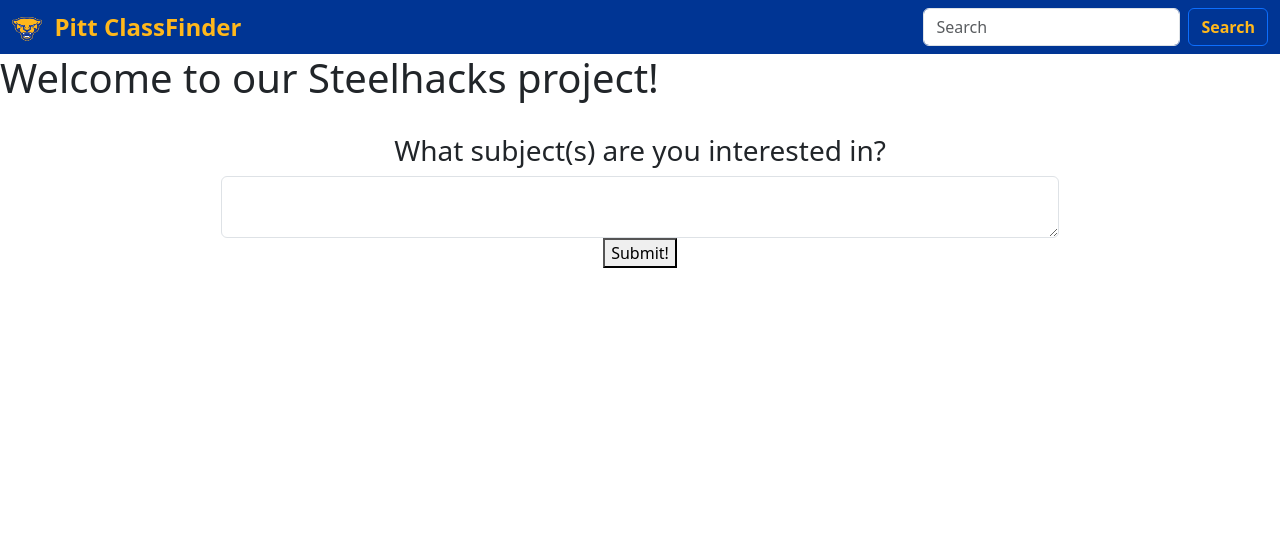
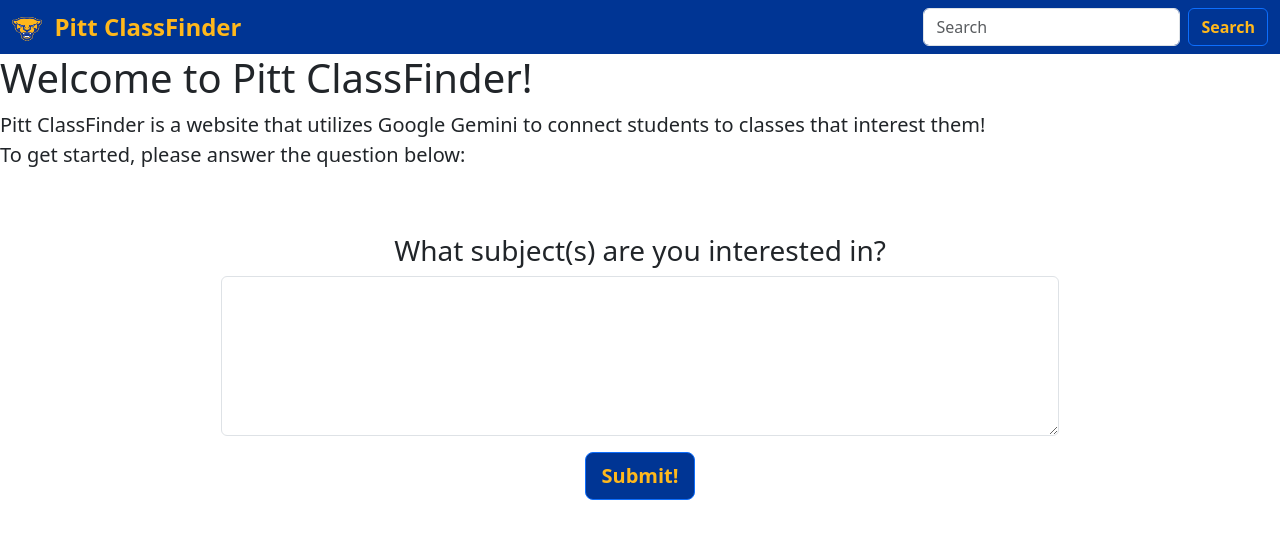
Before and after one commit to LOB628/steelhacks2024, a React (Vite) app in the folder steelhacks2024/: page / in a window 1280 px wide. Shown: the top 538 px of the page. Built offline with nearby package versions, Linux system fonts and the light colour scheme.

Commit message:
Frontend / Project description

```diff
--- a/steelhacks2024/src/App.tsx
+++ b/steelhacks2024/src/App.tsx
@@ -6,8 +6,6 @@
   return (
     <>
       <NavBar />
-      <h1>Welcome to our Steelhacks project!</h1>
-      <br />
       <HomeScreen />
     </>
   )
--- a/steelhacks2024/src/components/HomeScreen.tsx
+++ b/steelhacks2024/src/components/HomeScreen.tsx
@@ -1,4 +1,5 @@
-import Dropdown from 'react-bootstrap/Dropdown'
+//import Dropdown from 'react-bootstrap/Dropdown'
+import { useState } from 'react'
 
 function HomeScreen() {
     const majors = [
@@ -104,14 +105,26 @@
         "Urban Planning and Geographic Analysis",
         "Urban Studies"
       ];
+    const [isHovered, setIsHovered] = useState(false);
 
   return (
+    <>
+    <div style={{fontSize: "20px"}}>
+        <h1>Welcome to Pitt ClassFinder!</h1>
+        <p>
+            Pitt ClassFinder is a website that utilizes Google Gemini to connect students to classes that interest them!
+            <br /> To get started, please answer the question below:
+        </p>
+    </div>
+
+    <br /> <br />
+
     <div className="container-fluid text-center">
         <div className="row-2">
             <h3> What subject(s) are you interested in? </h3>
-            <div className="input-group d-flex flex-column align-items-center">
+            <div className="input-group justify-content-center">
                 <div className="col-8">
-                <textarea className="form-control" aria-label="With textarea" style={{height: "200%"}}></textarea>
+                <textarea className="form-control" style={{height: "20vh"}}></textarea>
                 </div>
             </div>
 
@@ -126,9 +139,16 @@
                     ))}
                 </Dropdown.Menu>
             </Dropdown>*/}
-            <button>Submit!</button>
+            <div className="row-2 mt-3">
+                <button className="btn btn-lg btn-outline-primary" type="submit"
+                style={{fontWeight: "bold", backgroundColor: isHovered ? "#0d6efd" : "#003594", color: "#FFB81C"}}
+                onMouseEnter={() => setIsHovered(true)} onMouseLeave={() => setIsHovered(false)}>
+                    Submit!
+                </button>
+            </div>
         </div>
     </div>
+    </>
   )
 }
 
```
